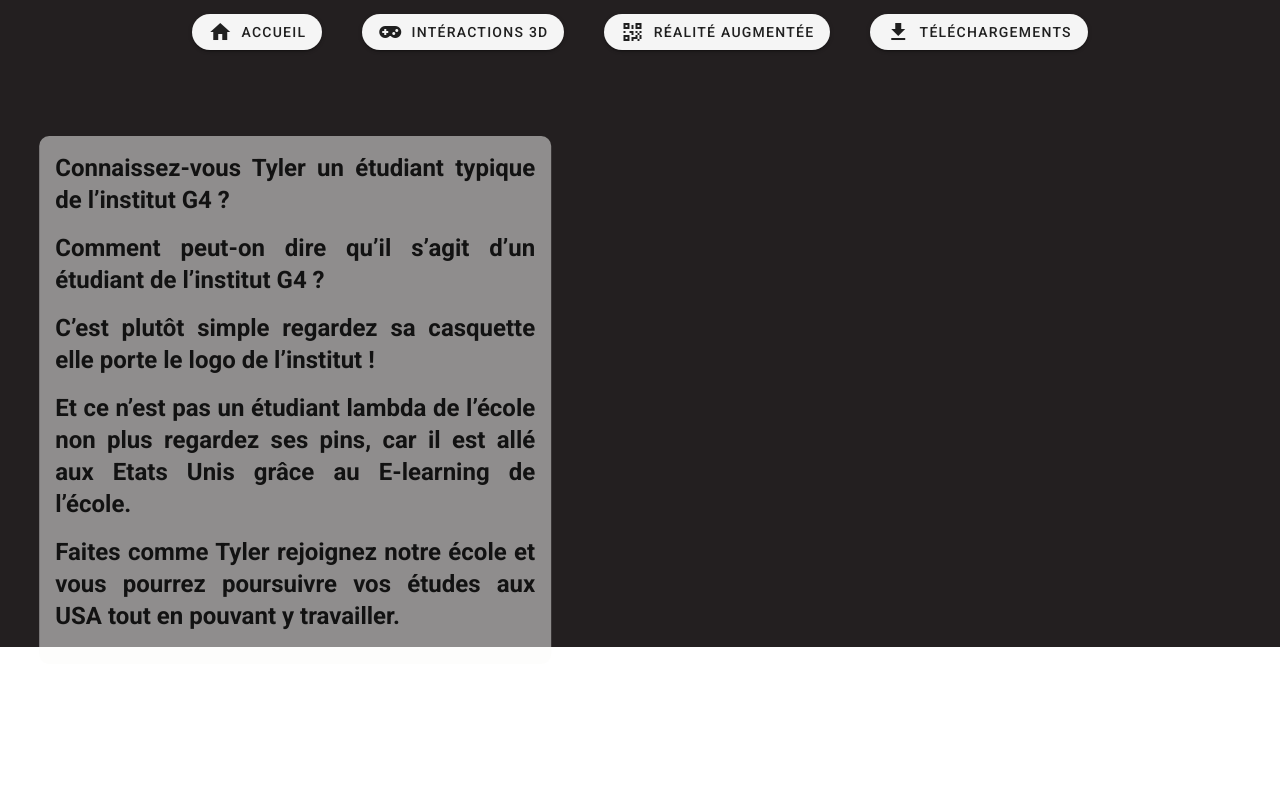
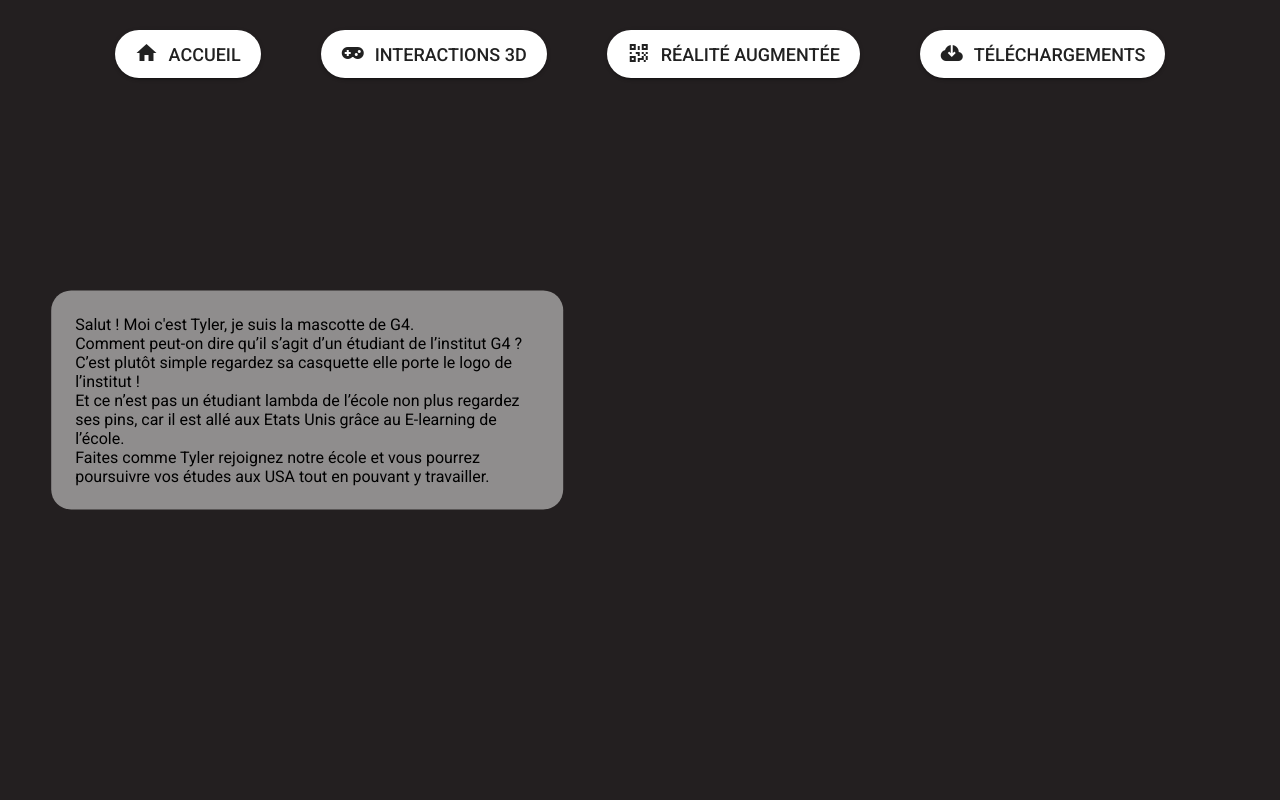
Before and after one commit to ClementCatel/logo_g4, a Vue app: page / in a window 1280 px wide. Built offline with nearby package versions, Linux system fonts and the light colour scheme; no server answers.

Commit message:
Clement version

```diff
--- a/src/App.vue
+++ b/src/App.vue
@@ -1,12 +1,12 @@
 <template>
-  <v-app class="white--bg" id="app">
-    <v-app-bar
+  <div class="app-container">
+      <!-- <v-app-bar
         absolute
         color="transparent"
         elevation="0"
       >
 
-<!--      <v-toolbar-title class="font-weight-bold ml-5">Mascotte G4</v-toolbar-title>-->
+      <v-toolbar-title class="font-weight-bold ml-5">Mascotte G4</v-toolbar-title
 
         <v-spacer/>
 
@@ -50,19 +50,21 @@
 
         <v-spacer/>
 
-    </v-app-bar>
+      </v-app-bar> -->
+      <navbar></navbar>
       <router-view/>
-  </v-app>
+  </div>
 </template>
+
+<script>
+import Navbar from '@/components/Navbar'
+export default {
+  components: {
+    Navbar
+  }
+}
+</script>
 
 <style lang="scss">
   @import "assets/style";
-
-  html {
-    body {
-      #app {
-
-      }
-    }
-  }
 </style>
--- a/src/assets/_style.scss
+++ b/src/assets/_style.scss
@@ -1,3 +1,21 @@
+* {
+  padding: 0;
+  margin: 0;
+  box-sizing: border-box;
+}
+
+html, body {
+  font-family: 'Roboto', sans-serif;
+  height: 100%;
+}
+
+.container {
+  height: 100%;
+}
+
+.app-container {
+  height: 100%;
+}
 // COLORS
 
 $black--color: #333333;
--- a/src/components/MascotteUnity.vue
+++ b/src/components/MascotteUnity.vue
@@ -1,6 +1,6 @@
 <template>
-    <div class="webgl-content">
-        <div id="unityContainerMascotte"/>
+    <div class="webgl-content" style="width: 100%; height: 100%">
+        <div id="unityContainerMascotte" style="width: 100%; height: 100%"></div>
 <!--        <div class="footer">-->
 <!--          <div class="webgl-logo"/>-->
 <!--          <div class="fullscreen" onclick="unityInstanceMascotte.SetFullscreen(1)"/>-->
@@ -18,8 +18,4 @@ export default {
 <style scoped lang="scss">
   //@import "~@/assets/Unity/unity.css";
 
-  //.webgl-content {
-  //  position: relative;
-  //  display: block;
-  //}
 </style>
--- /dev/null
+++ b/src/components/Navbar.vue
@@ -0,0 +1,66 @@
+<template>
+  <div class="navbar">
+        <nav>
+            <ul>
+                <li><a class="button" :href="$router.resolve({name: 'Home'}).href"><span class="btn-content"><i class="mdi mdi-home"></i>Accueil</span></a></li>
+                <li><a class="button" :href="$router.resolve({name: 'Interactions'}).href"><span class="btn-content"><i class="mdi mdi-gamepad-variant"></i>Interactions 3D</span></a></li>
+                <li><a class="button" :href="$router.resolve({name: 'RA'}).href"><span class="btn-content"><i class="mdi mdi-qrcode"></i>Réalité Augmentée</span></a></li>
+                <li><a class="button" :href="$router.resolve({name: 'Downloads'}).href"><span class="btn-content"><i class="mdi mdi-cloud-download"></i>Téléchargements</span></a></li>
+            </ul>
+        </nav>
+    </div>
+</template>
+
+<script>
+export default {
+
+}
+</script>
+
+<style scoped lang="scss">
+.navbar {
+  position: absolute;
+  width: 100%;
+  z-index: 1;
+  font-weight: 500;
+  padding: 30px 0;
+  font-size: 18px;
+  text-transform: uppercase;
+  ul {
+    list-style-type: none;
+    text-align: center;
+  }
+  li {
+      padding: 0 30px;
+      display: inline;
+  }
+  .button {
+      display: inline-flex;
+      flex: 0 0 auto;
+      background-color: #FFF;
+      padding: 10px 20px;
+      border-radius: 24px;
+      box-shadow: 0 3px 1px -2px rgba(0,0,0,.2),0 2px 2px 0 rgba(0,0,0,.14),0 1px 5px 0 rgba(0,0,0,.12)!important;
+      transition: all .5s;
+      .btn-content {
+        align-items: center;
+        display: flex;
+        flex: 1 0 auto;
+        justify-content: inherit;
+        line-height: normal;
+      }
+      i {
+          font-size: 24px;
+          margin-right: 10px;
+      }
+  }
+  .button:hover {
+      background-color: #d6d6d6;
+  }
+
+  a {
+      text-decoration: none;
+      color: #000000DE;
+  }
+}
+</style>
--- a/src/components/RoomUnity.vue
+++ b/src/components/RoomUnity.vue
@@ -1,6 +1,6 @@
 <template>
-    <div class="webgl-content">
-        <div id="unityContainerRoom"/>
+    <div class="webgl-content" style="width: 100%; height: 100%">
+        <div id="unityContainerRoom" style="width: 100%; height: 100%"/>
 <!--        <div class="footer">-->
 <!--          <div class="webgl-logo"/>-->
 <!--          <div class="fullscreen" onclick="unityInstanceRoom.SetFullscreen(1)"/>-->
@@ -17,11 +17,4 @@ export default {
 
 <style scoped lang="scss">
   @import "~@/assets/Unity/unity.css";
-  div {
-    div {
-      .webgl-content {
-
-      }
-    }
-  }
 </style>
--- a/src/main.js
+++ b/src/main.js
@@ -2,15 +2,13 @@ import Vue from 'vue'
 import App from './App.vue'
 import router from './router'
 import store from './store'
-import vuetify from './plugins/vuetify'
-import threeJs from 'vue-threejs'
+// import vuetify from './plugins/vuetify'
 
 Vue.config.productionTip = false
 
 new Vue({
   router,
   store,
-  vuetify,
-  threeJs,
+  // vuetify,
   render: h => h(App)
 }).$mount('#app')
--- a/src/views/Home.vue
+++ b/src/views/Home.vue
@@ -1,10 +1,10 @@
 <template>
-  <div class="container--fluid black--bg">
-    <div class="row">
-      <div class="col-12 pa-0">
-        <div class="text-h5 font-weight-bold text-justify white--bg pa-4" id="description">
+  <!-- <div class="container--fluid black--bg"> -->
+    <div class="container">
+        <MascotteUnity />
+        <div class="description">
           <p class="">
-            Connaissez-vous Tyler un étudiant typique de l’institut G4 ?
+            Salut ! Moi c'est Tyler, je suis la mascotte de G4.
           </p>
           <p>
             Comment peut-on dire qu’il s’agit d’un étudiant de l’institut G4 ?
@@ -19,10 +19,8 @@
             Faites comme Tyler rejoignez notre école et vous pourrez poursuivre vos études aux USA tout en pouvant y travailler.
           </p>
         </div>
-        <MascotteUnity />
-      </div>
     </div>
-  </div>
+  <!-- </div> -->
 </template>
 
 <script>
@@ -37,19 +35,15 @@ export default {
 </script>
 
 <style scoped lang="scss">
-  div {
-    div {
-      div {
-        #description {
-          position: absolute;
-          top: 50%;
-          -webkit-transform: translate(10%, -50%);
-          width: 40vw;
-          z-index: 1;
-          background-color: rgba(251, 252, 250, 0.5);
-          border-radius: 10px;
-        }
-      }
-    }
+
+  .description {
+    padding: 24px;
+    position: absolute;
+    top: 50%;
+    -webkit-transform: translate(10%, -50%);
+    width: 40vw;
+    // z-index: 1;
+    background-color: rgba(251, 252, 250, 0.5);
+    border-radius: 20px;
   }
 </style>
--- a/src/views/Interactions.vue
+++ b/src/views/Interactions.vue
@@ -1,10 +1,6 @@
 <template>
-  <div class="container--fluid black--bg">
-    <div class="row">
-      <div class="col-12 pa-0">
-        <RoomUnity />
-      </div>
-    </div>
+  <div class="container">
+    <RoomUnity />
   </div>
 </template>
 
```
Also changed, not shown: 1 other file (tests, documents, lock files or other folders). Lines whose indentation alone changed are shown as unchanged.
